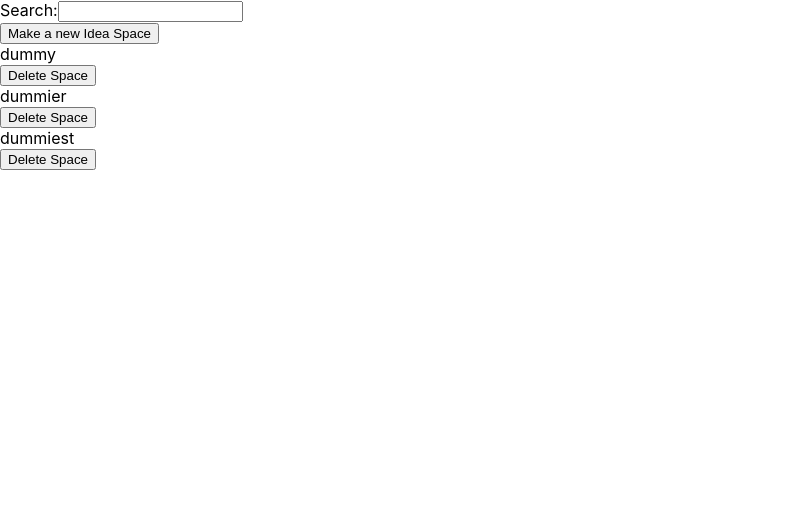
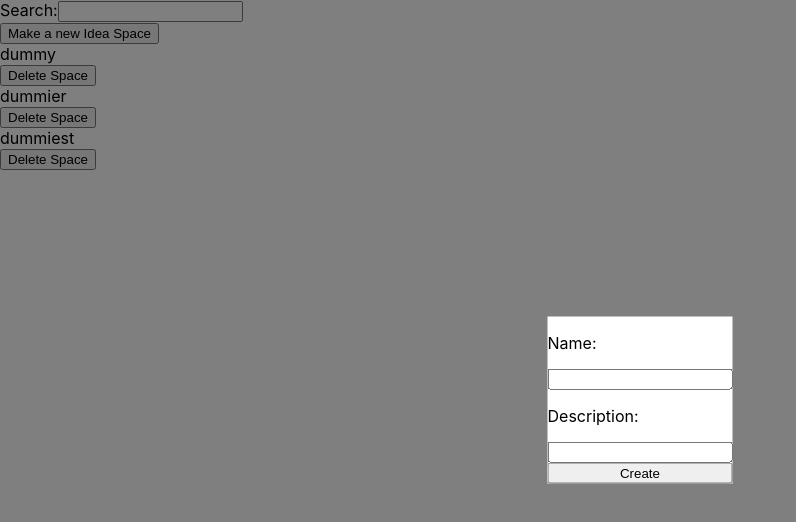
Before and after one commit to A-DSL/_nologyBRAINSTORM, a React (Create React App) app: page / in a window 1280 px wide. Both pictures are taken after a click on the button "Make a new Idea Space". Shown: the top 522 px of the page, without its empty margins (0-796 px from the left). Built offline with nearby package versions, Linux system fonts and the light colour scheme; no server answers.

Commit message:
Connection to back-end successfully made; pull request works. Pop-ups currently being worked on.

```diff
--- a/package.json
+++ b/package.json
@@ -10,6 +10,7 @@
     "react-dom": "^17.0.2",
     "react-router-dom": "^5.2.0",
     "react-scripts": "4.0.3",
+    "sass": "^1.42.1",
     "scss": "^0.2.4",
     "web-vitals": "^1.1.2"
   },
--- a/src/App.jsx
+++ b/src/App.jsx
@@ -16,13 +16,14 @@ function App() {
   //http://localhost:8080/subideas
   //For /ideas:
   // - /{spaceid}: Get idea with the passed spaceid.
-  // - /modify and /create: Used for modification/creation respectively. Both push a RequestBody idea up.
-  // - /delete: Takes a RequestBody idea, finds the one on SQL and deletes it.
+  // - /modify and /create: Used for modification/creation
+  //    respectively. Both push a RequestBody idea up.
+  // - /delete: Takes a RequestBody idea, finds the one on SQL and
+  //    deletes it.
   //For /subideas:
   // - /{spaceid}: Get all subideas with the passed spaceid.
-  // - /create: Same as ideaspace.
+  // - /modify and /create: Same as ideaspace.
   // - /delete: Same as ideaspace.
-  //SUBIDEA PUTMAPPING DOES NOT WORK YET
 
   const [ideaSpaces, setIdeaSpaces] = useState(
     [{spaceid: 999, name: "dummy", description: "dummy"},
@@ -52,6 +53,7 @@ function App() {
   const retrieveSubIdeas = () => {
     return fetch("http://localhost:8080/subideas", {
       method: 'GET',
+      crossDomain: true,
       headers: {
         'Content-Type': 'nology-brainstorm/json',
         'API-Key': 'secret'
@@ -59,7 +61,7 @@ function App() {
     }).then( (subideas) =>
       subideas.json()
     ).then( (jsonsubs) => {
-      setIdeaSpaces(jsonsubs);
+      setSubIdeas(jsonsubs);
       console.log(jsonsubs);
     })
   }
--- a/src/Components/Navbar/Navbar.jsx
+++ b/src/Components/Navbar/Navbar.jsx
@@ -1,14 +1,24 @@
-import React from 'react';
+import React, {useState, useEffect} from 'react';
 import Searchbar from '../Searchbar/Searchbar';
+import NewIdeaSpace from '../Pop-Ups/NewIdeaSpace/NewIdeaSpace';
 
 const Navbar = (props) => {
 
+    //prop search filter
     const updateSearchFilter = props.updateSearchFilter;
+
+    //new idea space popup
+    const [modal, setModal] = useState(false);
+    const enableNewISPopUp = (e) => {
+        e.preventDefault();
+        setModal(!modal);
+    }
 
     return (
         <div>
             <Searchbar updateSearchFilter={updateSearchFilter}/>
-            <button>Make a new Idea Space</button>
+            <button onClick={enableNewISPopUp}>Make a new Idea Space</button>
+            {modal && <NewIdeaSpace enableNewISPopUp={enableNewISPopUp} />}
         </div>
     )
 }
--- /dev/null
+++ b/src/Components/Pop-Ups/NewIdeaSpace/NewIdeaSpace.jsx
@@ -0,0 +1,19 @@
+import React from 'react';
+import styles from './NewIdeaSpace.module.scss';
+
+const NewIdeaSpace = (props) => {
+
+    return (
+        <div className={styles.overlay}>
+            <div className={styles.modal}>
+                <p>Name:</p>
+                <input type="text"></input>
+                <p>Description:</p>
+                <input type="text"></input>
+                <button onClick={props.enableNewISPopUp}>Create</button>
+            </div>
+        </div>
+    )
+}
+
+export default NewIdeaSpace;
--- /dev/null
+++ b/src/Components/Pop-Ups/NewIdeaSpace/NewIdeaSpace.module.scss
@@ -0,0 +1,25 @@
+
+//position of both 'overlay' (background setter) and 'modal' (the window itself) need to be fixed; in other words, they will be on the same location and ignore everything else.
+.overlay {
+    //top, left, right and bottom are positional co-ordinate indicators for where the component's edges should be. an alternative to height/width for fixed-position elements.
+    position: fixed;
+    top: 0;
+    left: 0;
+    right: 0;
+    bottom: 0;
+    background-color: rgba(0,0,0,0.5);
+    //very important! z-index is what puts all our stuff in front.
+    z-index: 100;
+}
+
+.modal{
+    display: flex;
+    flex-direction: column;
+    position: fixed;
+    //top/left in combination with the transform here center the popup. without transform, the top-left corner of the pop-up would be centered instead; translate is take the coordinate and minusing half the element's height and width.
+    top: 50%;
+    left: 50%;
+    transform: translate(-50%, -50%);
+    background-color: white;
+    z-index: 100;
+}
--- a/src/Containers/ListPage/ListPage.jsx
+++ b/src/Containers/ListPage/ListPage.jsx
@@ -1,6 +1,7 @@
 import { useState, useEffect } from 'react';
 import Navbar from '../../Components/Navbar/Navbar';
 import ISList from '../ISList/ISList';
+import styles from './ListPage.module.scss';
 //Navbar with searchbar to find Ideas
 //List of all ideas, each with a delete/pagelink button
 //Pop-up for creating new ideas
@@ -22,7 +23,7 @@ const ListPage = (props) => {
     }, [ideaSpaces])
 
     return (
-        <section>
+        <section className={styles.listPage}>
             <Navbar updateSearchFilter={updateSearchFilter}/>
             <ISList ideaSpaces={searchFilter}/>
         </section>
--- /dev/null
+++ b/src/Containers/ListPage/ListPage.module.scss
@@ -0,0 +1,4 @@
+.listPage{
+    width: 100%;
+    height: auto;
+}
```
Also changed, not shown: src/Components/Pop-Ups/NewSubIdea/NewSubIdea.jsx (added, +14 -0 lines), 2 other files (tests, documents, lock files or other folders).
